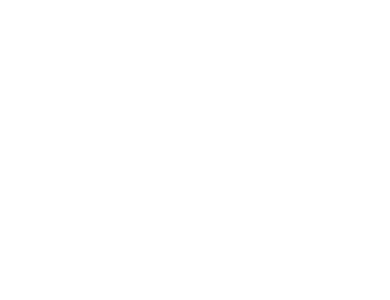
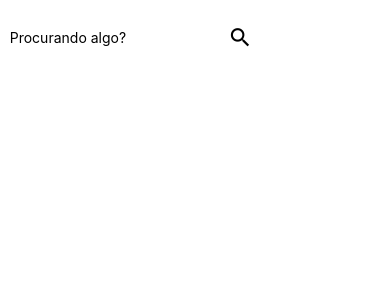
Before and after one commit to sjtorres/AppFIlmes, a React Native app in the folder AppFilmes/: screen / in a window 390 px wide. Shown: the top 300 px of the page. Built offline with nearby package versions, Linux system fonts and the light colour scheme; grey boxes are pictures that could not be loaded.

Commit message:
Consertado erro vector-icons

```diff
--- a/AppFilmes/App.js
+++ b/AppFilmes/App.js
@@ -1,5 +1,10 @@
 import React, { useState } from 'react'
-import { StyleSheet, ScrollView, ImageBackground, Text, Dimensions, View } from 'react-native'
+import { StyleSheet, ScrollView, ImageBackground, Text,
+   Dimensions, TextInput, TouchableOpacity, View
+} from 'react-native'
+import Icon from 'react-native-vector-icons/MaterialIcons'
+
+import Constants from 'expo-constants'
 
 const {width: screenWidth, height: screenHeight} = Dimensions.get('window')
 
@@ -50,10 +55,22 @@
       <View style={{ flex: 1,  height: screenHeight}}>
         <View style={{...StyleSheet.absoluteFill, backgroundColor: '#000'}}>
           <ImageBackground
-          source={{ uri: background}}
-          style={styles.imgBg}
-          blurRadius={8}
-          >
+            source={{ uri: background}}
+            style={styles.imgBg}
+            blurRadius={8}
+            >
+
+            <View style={styles.viewSearch}>
+              <TextInput
+                style={styles.input}
+                placeholder="Procurando algo?"
+                />
+
+                <TouchableOpacity>
+                  <Icon name='search' color="#000" size={25} />
+                </TouchableOpacity>
+
+            </View>
 
           </ImageBackground>
         </View>
@@ -65,6 +82,7 @@
 const styles = StyleSheet.create({
   container: {
     flex: 1,
+    paddingTop: Constants.statusBarHeight + 5,
   },
   imgBg: {
     flex: 1,
@@ -73,5 +91,15 @@
     opacity: 1,
     justifyContent: "flex-start",
     backgroundColor: '#000'
-  }
+  },
+  viewSearch: {
+    marginTop: 20,
+    backgroundColor: '#fff',
+    elevation: 10,
+    borderRadius: 5,
+    marginVertical: 10,
+    width: '95%',
+    flexDirection: 'row',
+    alignSelf: 'center'
+  },
 })
```
Also changed, not shown: AppFilmes/package.json (+5 -3 lines), 1 other file (tests, documents, lock files or other folders).
